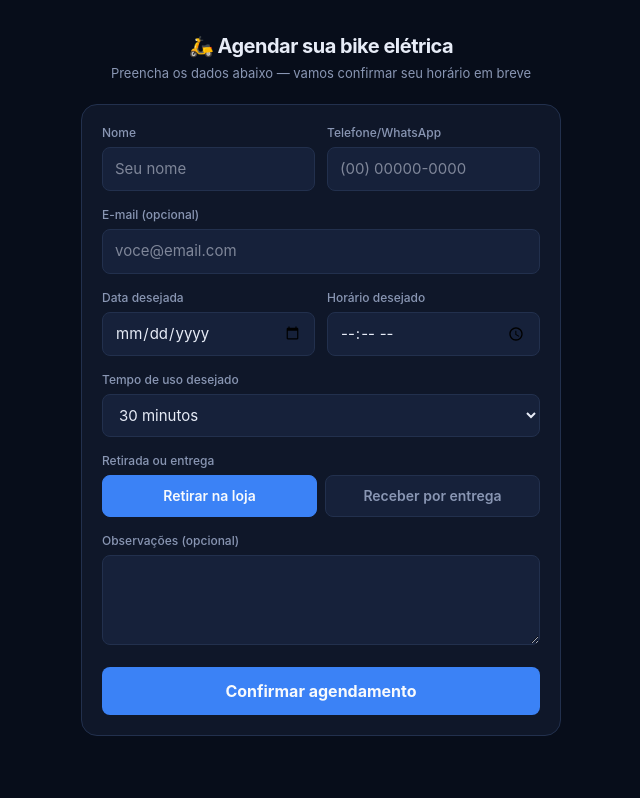
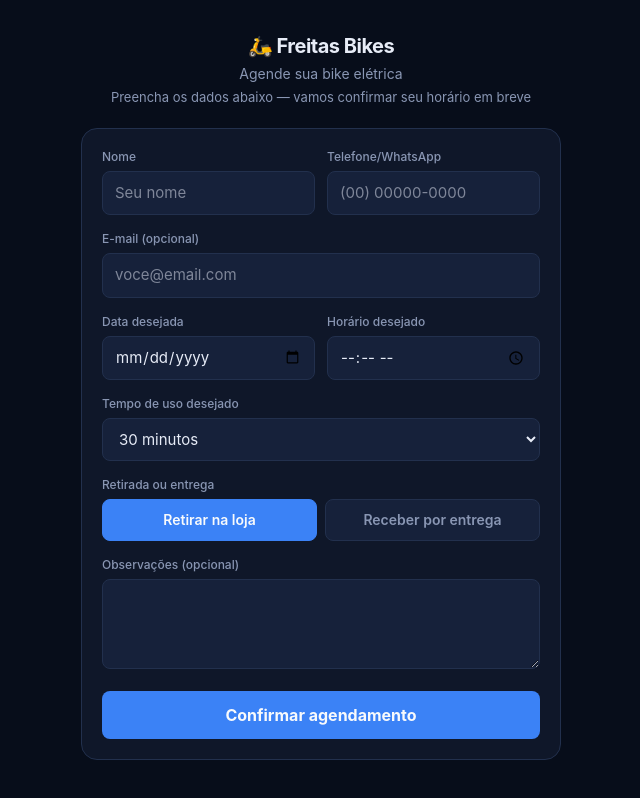
Before and after one commit to Ikro-lab/aluguel, a Next.js app: page /agendar in a window 1280 px wide. Shown: the top 798 px of the page, without its empty margins (319-959 px from the left). Built offline with nearby package versions, Linux system fonts and the light colour scheme.

Commit message:
Rebranding: ERP Bikes Eletricas -> Freitas Bikes (app, PWA, e-mail e pagina publica)

```diff
--- a/app/(admin)/page.js
+++ b/app/(admin)/page.js
@@ -145,7 +145,7 @@ function HomeConteudo() {
   return (
     <main className="max-w-3xl mx-auto px-4 py-6 pb-16 space-y-5 w-full">
       <div>
-        <h1 className="text-xl font-bold tracking-tight">🛵 ERP Bikes Elétricas</h1>
+        <h1 className="text-xl font-bold tracking-tight">🛵 Freitas Bikes</h1>
         <p className="text-[13px] text-[#8996b3] mt-1">
           Cadastre seus tipos de aluguel e valores base — o excedente cobrado é a comissão do vendedor
         </p>
--- a/app/agendar/page.js
+++ b/app/agendar/page.js
@@ -1,14 +1,15 @@
 import AgendamentoPublicoForm from '@/components/AgendamentoPublicoForm';
 
 export const metadata = {
-  title: 'Agendar bike elétrica',
+  title: 'Agendar bike elétrica — Freitas Bikes',
 };
 
 export default function AgendarPage() {
   return (
     <main className="max-w-lg mx-auto px-4 py-8 pb-16 space-y-5 w-full">
       <div className="text-center">
-        <h1 className="text-xl font-bold tracking-tight">🛵 Agendar sua bike elétrica</h1>
+        <h1 className="text-xl font-bold tracking-tight">🛵 Freitas Bikes</h1>
+        <p className="text-sm text-[#8996b3] mt-1">Agende sua bike elétrica</p>
         <p className="text-[13px] text-[#8996b3] mt-1">
           Preencha os dados abaixo — vamos confirmar seu horário em breve
         </p>
--- a/app/api/agendamentos-publicos/route.js
+++ b/app/api/agendamentos-publicos/route.js
@@ -84,7 +84,7 @@ export async function POST(request) {
       const whatsappUrl = linkWhatsApp(telefone, mensagemWhats);
 
       await resend.emails.send({
-        from: 'ERP Bikes Elétricas <onboarding@resend.dev>',
+        from: 'Freitas Bikes <onboarding@resend.dev>',
         to: process.env.LOJISTA_EMAIL,
         subject: `Novo agendamento: ${nome} — ${data} às ${hora}`,
         html: `
--- a/app/layout.js
+++ b/app/layout.js
@@ -2,13 +2,13 @@ import "./globals.css";
 import RegisterSW from "./RegisterSW";
 
 export const metadata = {
-  title: "ERP Bikes Elétricas",
+  title: "Freitas Bikes",
   description: "Aluguel, frota, agendamentos e manutenção de bikes elétricas",
   manifest: "/manifest.json",
   appleWebApp: {
     capable: true,
     statusBarStyle: "black-translucent",
-    title: "Bikes Elét.",
+    title: "Freitas Bikes",
   },
   icons: {
     icon: "/icons/icon-192.png",
--- a/app/login/page.js
+++ b/app/login/page.js
@@ -1,14 +1,14 @@
 import LoginForm from '@/components/LoginForm';
 
 export const metadata = {
-  title: 'Entrar — ERP Bikes Elétricas',
+  title: 'Entrar — Freitas Bikes',
 };
 
 export default function LoginPage() {
   return (
     <main className="max-w-sm mx-auto px-4 py-16 space-y-5 w-full">
       <div className="text-center">
-        <h1 className="text-xl font-bold tracking-tight">🛵 ERP Bikes Elétricas</h1>
+        <h1 className="text-xl font-bold tracking-tight">🛵 Freitas Bikes</h1>
         <p className="text-[13px] text-[#8996b3] mt-1">Entre com seu e-mail e senha</p>
       </div>
       <LoginForm />
```
Also changed, not shown: public/manifest.json, 1 other file (tests, documents, lock files or other folders).
